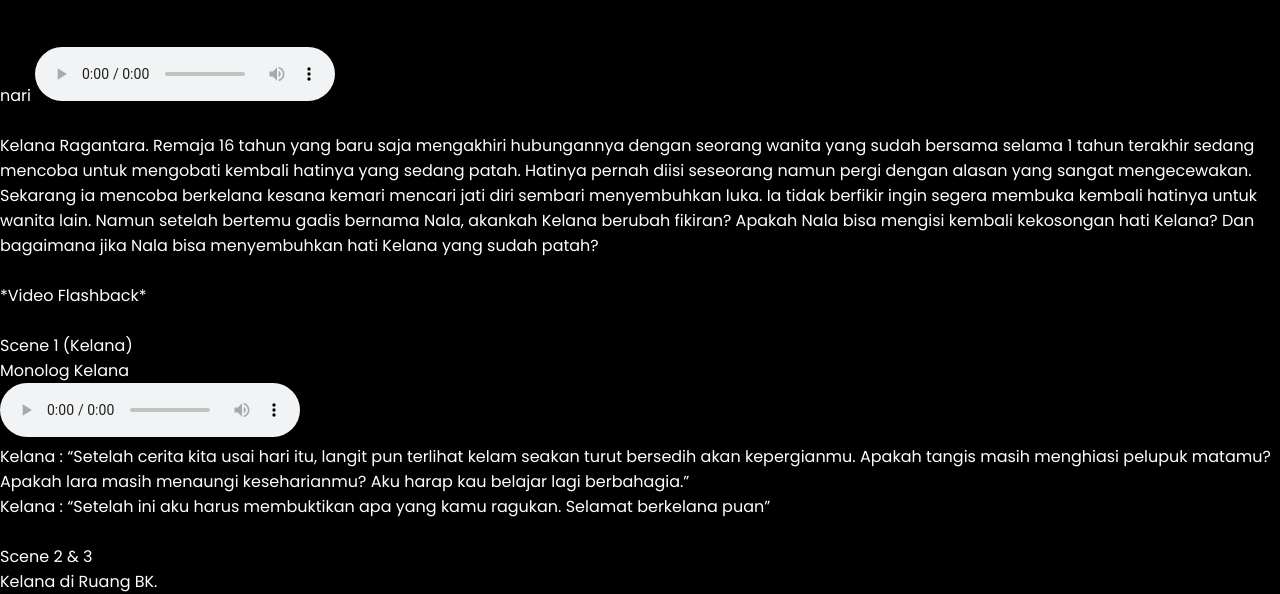
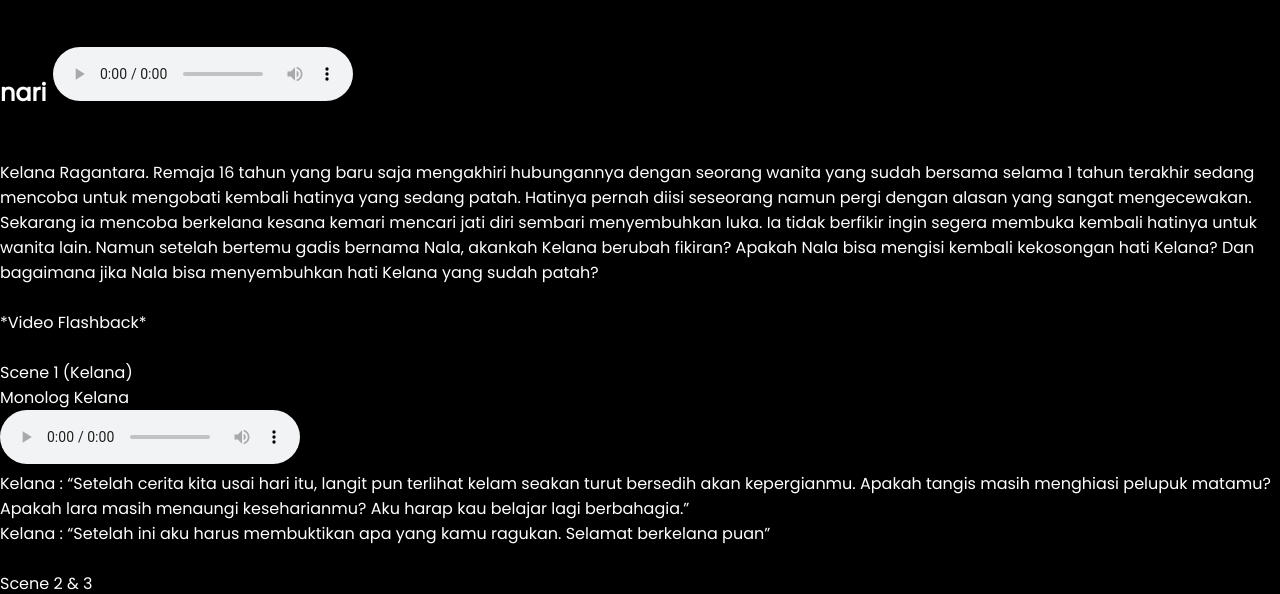
Before and after one commit to gaktawu/giganigazie, a plain HTML site: page Coming Soon.html in a window 1280 px wide. Shown: the part 211-805 px from the top of the page. Drawn offline with nearby package versions, Linux system fonts and the light colour scheme.

Commit message:
Update Coming Soon.html

```diff
--- a/Coming Soon.html
+++ b/Coming Soon.html
@@ -22,7 +22,7 @@
     word-wrap: break-word;">
        <h1> Hidup dalam “Album” </h1>
 
-        nari <audio controls src="m/nsri.mp3"></audio>
+        <h2> nari <audio controls src="m/nsri.mp3"></audio> </h2>
 
 Kelana Ragantara. Remaja 16 tahun yang baru saja mengakhiri hubungannya dengan seorang wanita yang sudah bersama selama 1 tahun terakhir sedang mencoba untuk mengobati kembali hatinya yang sedang patah. Hatinya pernah diisi seseorang namun pergi dengan alasan yang sangat mengecewakan. Sekarang ia mencoba berkelana kesana kemari mencari jati diri sembari menyembuhkan luka. Ia tidak berfikir ingin segera membuka kembali hatinya untuk wanita lain. Namun setelah bertemu gadis bernama Nala, akankah Kelana berubah fikiran? Apakah Nala bisa mengisi kembali kekosongan hati Kelana? Dan bagaimana jika Nala bisa menyembuhkan hati Kelana yang sudah patah?
 
```
